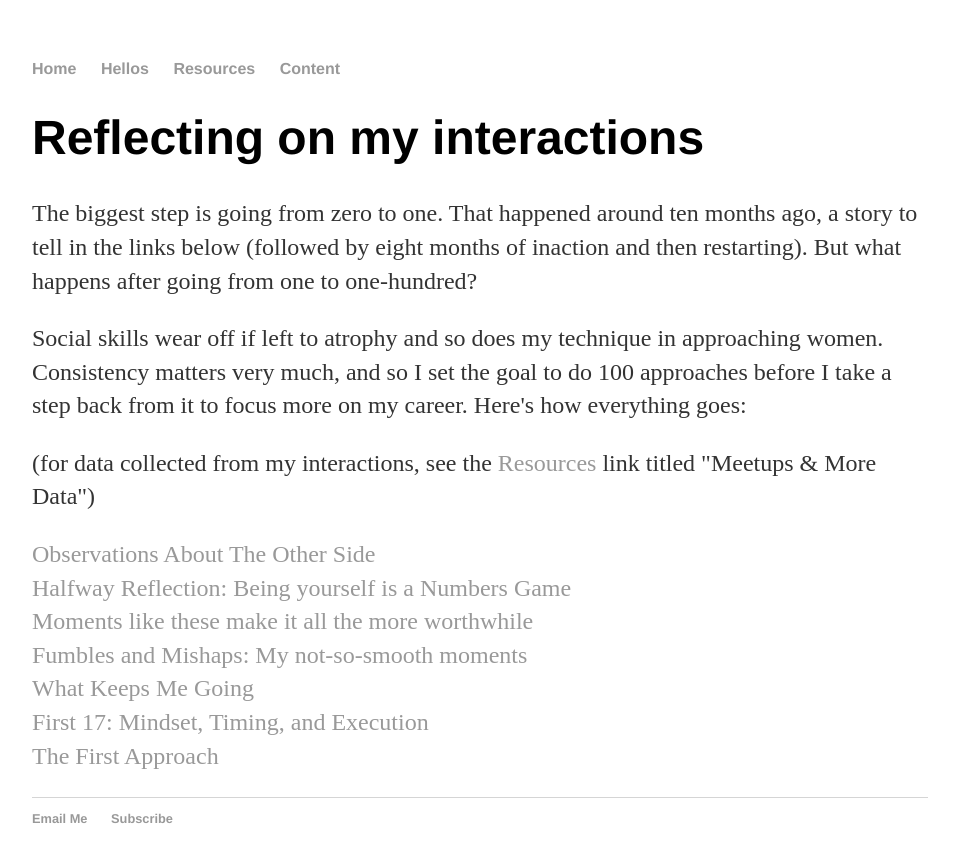
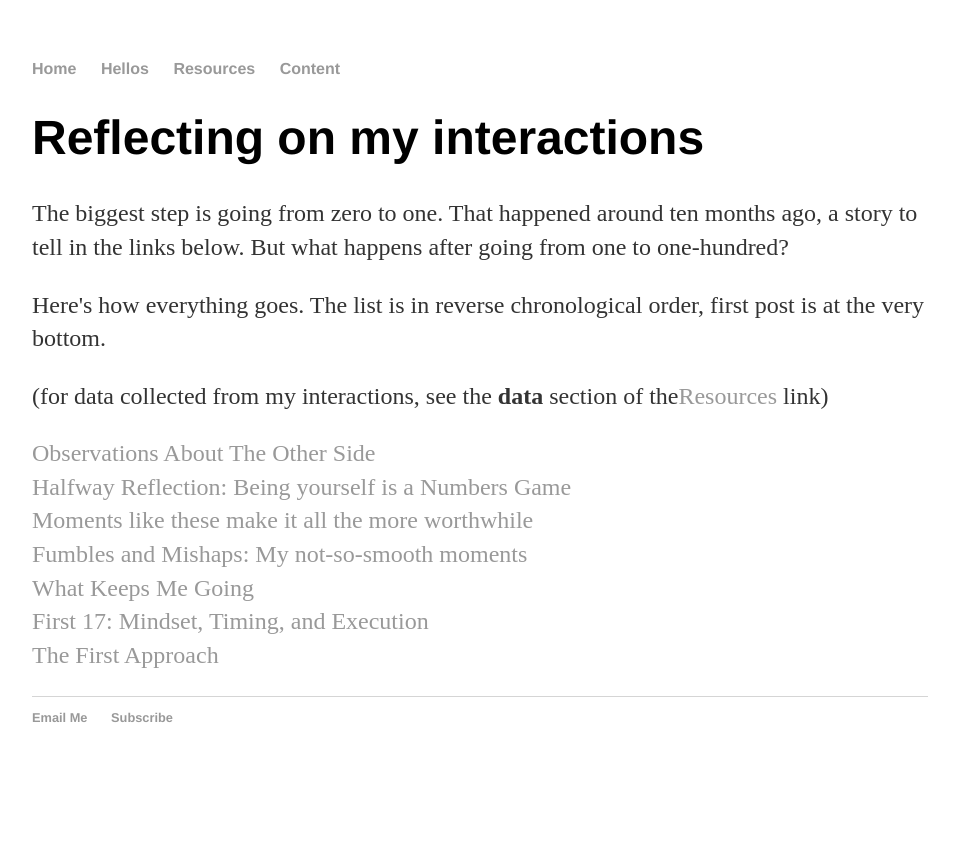
Before and after one commit to ahundredhellos/ahundredhellos.github.io, a Jekyll site: the page built from hellos/index.html, in a window 1280 px wide. Shown: the top 862 px of the page, without its empty margins (160-1119 px from the left). Built offline with Jekyll 4.4.1, drawn with Linux system fonts in a browser that asks for light colours.

Commit message:
Update index.html

```diff
--- a/hellos/index.html
+++ b/hellos/index.html
@@ -4,9 +4,9 @@ title: hellos
 ---
 <div class="blurb">
 	<h1>Reflecting on my interactions</h1>
-	<p>The biggest step is going from zero to one. That happened around ten months ago, a story to tell in the links below (followed by eight months of inaction and then restarting). But what happens after going from one to one-hundred?&nbsp;</p>
-<p>Social skills wear off if left to atrophy and so does my technique in approaching women. Consistency matters very much, and so I set the goal to do 100 approaches before I take a step back from it to focus more on my career. Here's how everything goes:</p>
-<p>(for data collected from my interactions, see the&nbsp;<a href="http://www.ahundredhellos.com/resources">Resources</a>&nbsp;link titled "Meetups &amp; More Data")</p>
+	<p>The biggest step is going from zero to one. That happened around ten months ago, a story to tell in the links below. But what happens after going from one to one-hundred?&nbsp;</p>
+<p>Here's how everything goes. The list is in reverse chronological order, first post is at the very bottom.</p>
+	<p>(for data collected from my interactions, see the <strong>data</strong> section of the<a href="http://www.ahundredhellos.com/resources">Resources</a>&nbsp;link)</p>
 </div><!-- /.blurb -->
 
 <p>
```
